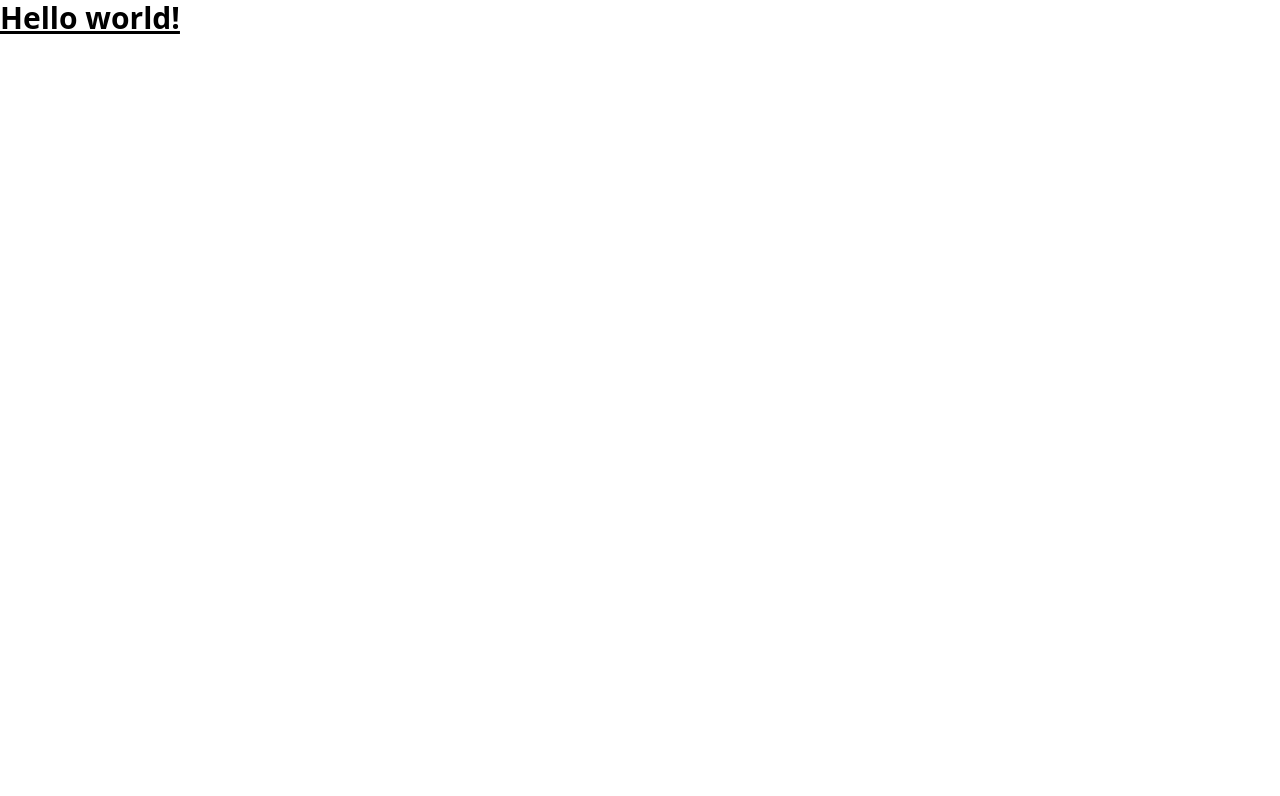
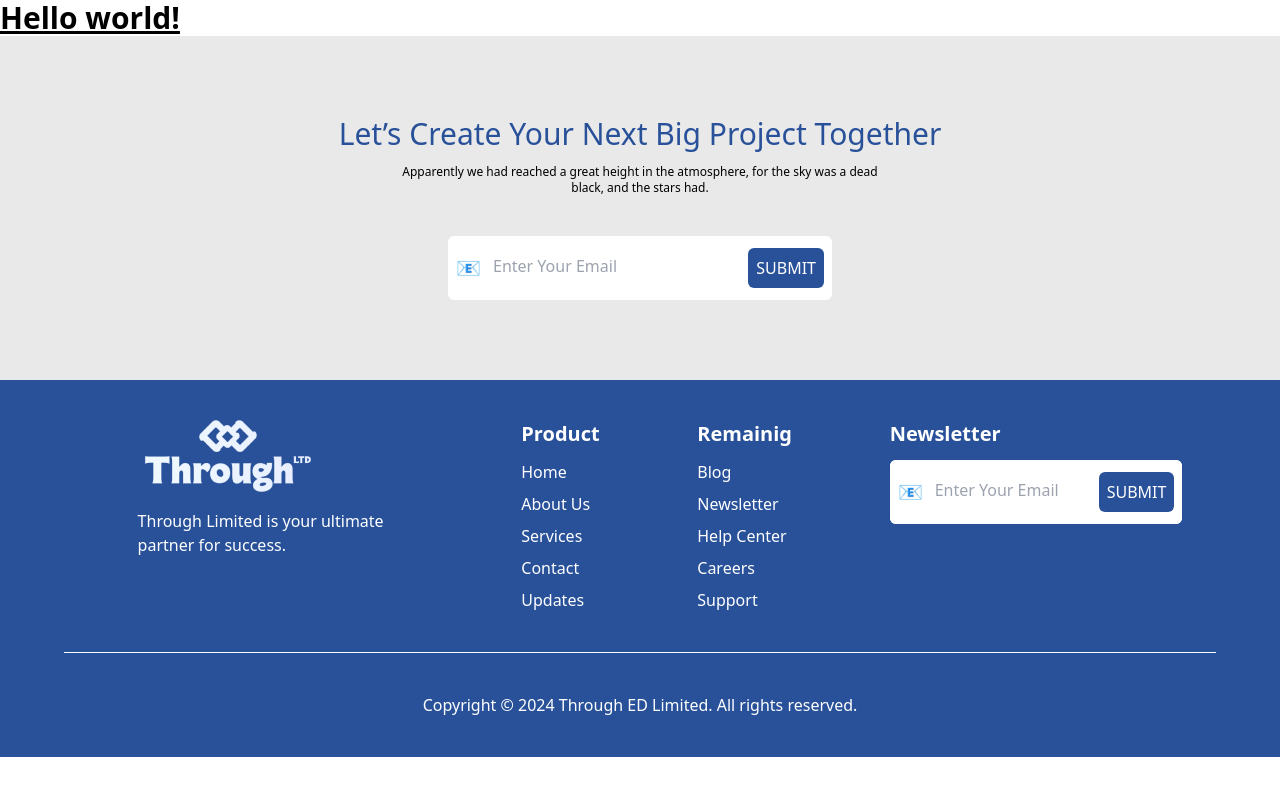
Before and after one commit to Musfikur-Throughltd/through_v2, a React (Vite) app: page / in a window 1280 px wide. Shown: the top 796 px of the page. Built offline with nearby package versions, Linux system fonts and the light colour scheme.

Commit message:
footer + newsletter + pop up form basic done

```diff
--- a/src/App.jsx
+++ b/src/App.jsx
@@ -1,3 +1,12 @@
+import Footer from "./section/Footer";
+import Newsletter from "./section/Newsletter";
+
 export default function App() {
-  return <h1 className="text-3xl font-bold underline">Hello world!</h1>;
+  return (
+    <div>
+      <h1 className="text-3xl font-bold underline">Hello world!</h1>
+      <Newsletter />
+      <Footer />
+    </div>
+  );
 }
--- /dev/null
+++ b/src/components/Email.jsx
@@ -0,0 +1,13 @@
+const Email = () => {
+  return (
+    <div className="bg-white rounded-md text-gray-400 py-3 px-2 w-full flex items-center justify-between">
+      <div className="flex">
+        <p className="pr-3 text-xl">📧</p>
+        <p className="pr-10">Enter Your Email</p>
+      </div>
+      <button className="bg-[#28519A] p-2 rounded-md text-white">SUBMIT</button>
+    </div>
+  );
+};
+
+export default Email;
--- /dev/null
+++ b/src/section/Footer.jsx
@@ -0,0 +1,50 @@
+import Email from "../components/Email";
+
+const Footer = () => {
+  return (
+    <div className="bg-[#28519A] text-white">
+      <div className="flex justify-evenly container py-10">
+        <div className="w1/4 px-10">
+          <img src="/Logo.png" alt="logo" />
+          <p className="mt-4">
+            Through Limited is your ultimate <br /> partner for success.
+          </p>
+        </div>
+        <div className="w1/4">
+          <p className="font-semibold text-xl mb-3">Product</p>
+          <div className="flex flex-col gap-2 font-light">
+            <p>Home</p>
+            <p>About Us</p>
+            <p>Services</p>
+            <p>Contact</p>
+            <p>Updates</p>
+          </div>
+        </div>
+        <div className="w1/4">
+          <p className="font-semibold text-xl mb-3">Remainig</p>
+          <div className="flex flex-col gap-2 font-light">
+            <p>Blog</p>
+            <p>Newsletter</p>
+            <p>Help Center</p>
+            <p>Careers</p>
+            <p>Support</p>
+          </div>
+        </div>
+        <div className="w1/4">
+          <p className="font-semibold text-xl mb-3">Newsletter</p>
+          <div className="w-full bg-white rounded-md">
+            <Email />
+          </div>
+        </div>
+      </div>
+
+      <div className="w-[90%] h-[1px] mx-auto bg-white" />
+
+      <div className="text-center py-10">
+        Copyright © 2024 Through ED Limited. All rights reserved.
+      </div>
+    </div>
+  );
+};
+
+export default Footer;
--- /dev/null
+++ b/src/section/Newsletter.jsx
@@ -0,0 +1,20 @@
+import Email from "../components/Email";
+
+const Newsletter = () => {
+  return (
+    <div className="bg-[#E9E9E9] py-20 flex flex-col items-center justify-center">
+      <p className="text-[#28519A] text-3xl font-medium">
+        Let’s Create Your Next Big Project Together
+      </p>
+      <p className="text-center text-xs mt-3 mb-10">
+        Apparently we had reached a great height in the atmosphere, for the sky
+        was a dead <br /> black, and the stars had.
+      </p>
+      <div className="w-[30%] mx-auto">
+        <Email />
+      </div>
+    </div>
+  );
+};
+
+export default Newsletter;
--- /dev/null
+++ b/src/section/PopUpForm.jsx
@@ -0,0 +1,175 @@
+import React from "react";
+
+const PopUpForm = () => {
+  return (
+    <div className="w-[682px] py-[25px] px-[40px] mx-auto">
+      <p className="text-[36px] font-bold">Let’s Talk</p>
+      <p className="text-[12px]">
+        Have some big idea or brand to develop and need help? Then reach out
+        we'd love to hear about your project and provide help
+      </p>
+
+      <form action="#">
+        <div className="flex flex-col my-5 gap-2">
+          <label htmlFor="name">Your Name</label>
+          <input
+            type="text"
+            name="name"
+            id="name"
+            placeholder="Enter Your Full Name"
+            className="rounded-md px-3 py-2 border"
+          />
+        </div>
+
+        <div className="flex flex-col my-5 gap-2">
+          <label htmlFor="gender">Gender</label>
+          <div className="flex gap-2">
+            <input type="radio" name="male" id="male" />
+            <label htmlFor="male">Male</label>
+            <input type="radio" name="female" id="female" />
+            <label htmlFor="female">Female</label>
+          </div>
+        </div>
+
+        <div className="flex flex-row my-5 gap-2">
+          <div className="flex flex-col my-5 gap-2 w-1/2">
+            <label htmlFor="jobTitle">Job Title</label>
+            <input
+              type="text"
+              name="jobTitle"
+              id="jobTitle"
+              placeholder="Job Title"
+              className="rounded-md px-3 py-2 border"
+            />
+          </div>
+
+          <div className="flex flex-col my-5 gap-2 w-1/2">
+            <label htmlFor="companyName">Company Name</label>
+            <input
+              type="text"
+              name="companyName"
+              id="companyName"
+              placeholder="Company Name"
+              className="rounded-md px-3 py-2 border"
+            />
+          </div>
+        </div>
+
+        <div className="flex flex-col my-5 gap-2">
+          <label htmlFor="email">Email Address</label>
+          <input
+            type="email"
+            name="email"
+            id="email"
+            placeholder="Email Address"
+            className="rounded-md px-3 py-2 border"
+          />
+        </div>
+
+        <div className="flex flex-col my-5 gap-2">
+          <label htmlFor="mobileNumber">Mobile number</label>
+          <input
+            type="tel"
+            name="mobileNumber"
+            id="mobileNumber"
+            placeholder="Mobile Number"
+            className="rounded-md px-3 py-2 border"
+          />
+        </div>
+
+        <div className="flex flex-col my-5 gap-2">
+          <label htmlFor="homeAddress">Your Home Address</label>
+          <textarea
+            name="homeAddress"
+            id="homeAddress"
+            className="rounded-md px-3 py-2 border"
+          ></textarea>
+        </div>
+
+        <div className="flex flex-col my-5 gap-2">
+          <label htmlFor="challenge">
+            What's your main marketing or technology challenge?
+          </label>
+          <textarea
+            name="challenge"
+            id="challenge"
+            className="rounded-md px-3 py-2 border"
+          ></textarea>
+        </div>
+
+        <div className="flex flex-col my-5 gap-2">
+          <label htmlFor="currentlyHave">
+            Do you currently have a website or mobile app for your business?
+          </label>
+
+          <div className="flex gap-2">
+            <input type="radio" name="yes" id="yes" />
+            <label htmlFor="yes">Yes</label>
+
+            <input type="radio" name="no" id="no" />
+            <label htmlFor="no">No</label>
+          </div>
+        </div>
+
+        <div className="flex flex-col my-5 gap-2">
+          <label htmlFor="channels">
+            Which Digital marketing channels are you currently using?
+          </label>
+          <div className="flex flex-row gap-5">
+            <div className="flex flex-col gap-3">
+              <div className="flex gap-2">
+                <input type="checkbox" name="facebook" id="facebook" />
+                <label htmlFor="facebook">Facebook</label>
+              </div>
+              <div className="flex gap-2">
+                <input type="checkbox" name="linkedin" id="linkedin" />
+                <label htmlFor="linkedin">Linkedin</label>
+              </div>
+              <div className="flex gap-2">
+                <input type="checkbox" name="instagram" id="instagram" />
+                <label htmlFor="instagram">Instagram</label>
+              </div>
+            </div>
+
+            <div className="flex flex-col gap-3">
+              <div className="flex gap-2">
+                <input type="checkbox" name="youtube" id="youtube" />
+                <label htmlFor="youtube">Youtube</label>
+              </div>
+              <div className="flex gap-2">
+                <input type="checkbox" name="tiktok" id="tiktok" />
+                <label htmlFor="tiktok">Tiktok</label>
+              </div>
+              <div className="flex gap-2">
+                <input type="checkbox" name="x" id="x" />
+                <label htmlFor="x">X (Twitter)</label>
+              </div>
+            </div>
+          </div>
+        </div>
+
+        <div className="flex flex-col  my-5 gap-2">
+          <label htmlFor="meeting">
+            Are you looking for an online or offline meeting? offline meeting is
+            only applicable for Dhaka, Bangladesh.
+          </label>
+          <div className="flex gap-2">
+            <input type="radio" name="yes" id="yes" />
+            <label htmlFor="yes">Yes</label>
+            <input type="radio" name="no" id="no" />
+            <label htmlFor="no">No</label>
+          </div>
+        </div>
+
+        <button
+          type="submit"
+          className="bg-[#28519A] w-full rounded-md py-3 text-white"
+        >
+          SUBMIT{" "}
+        </button>
+      </form>
+    </div>
+  );
+};
+
+export default PopUpForm;
```
Also changed, not shown: public/Logo.png (added).
